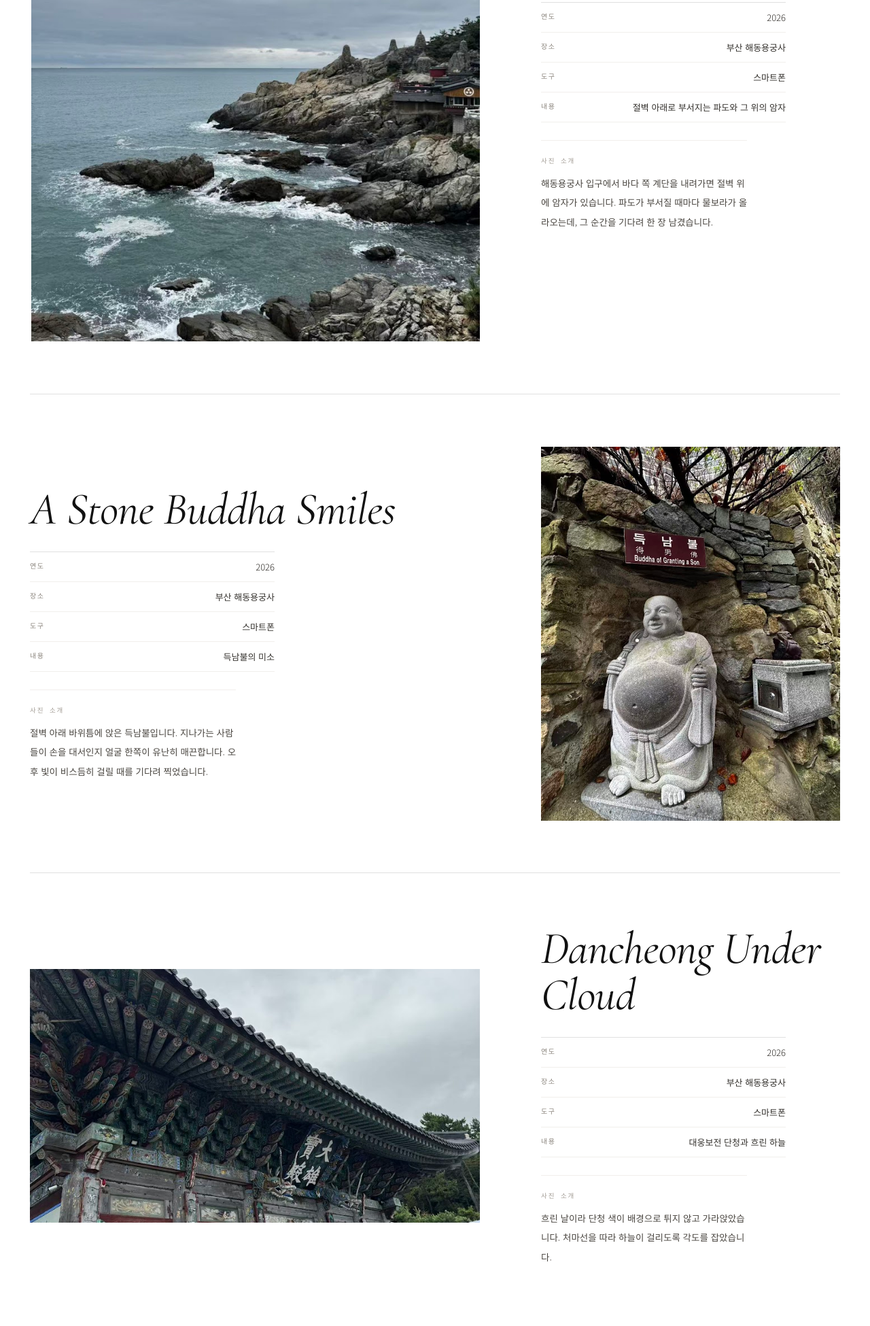
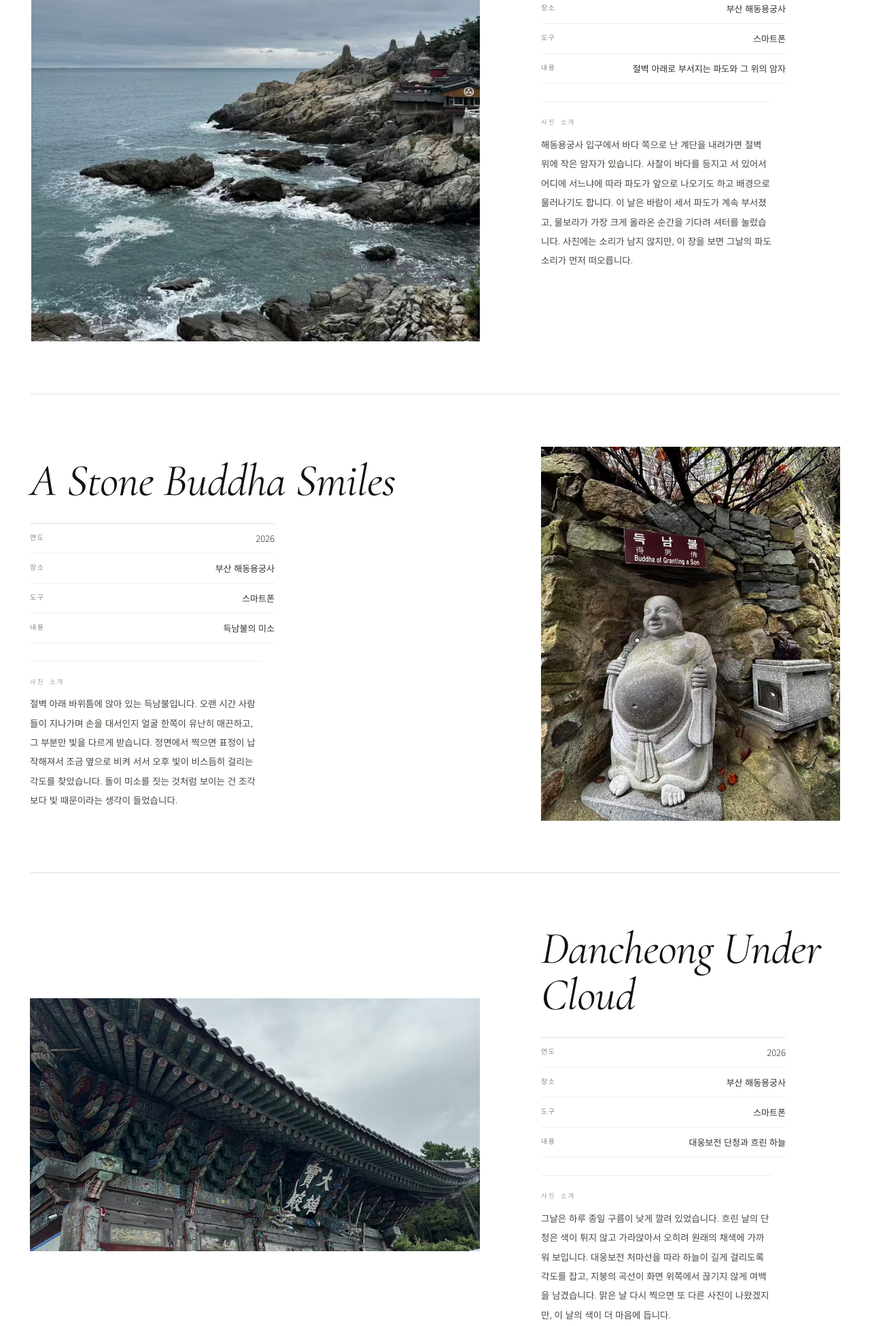
Before and after one commit to AVA-ash/qinhao-portfolio, a plain HTML site: page haedong.html in a window 1280 px wide. Shown: the part 788-2738 px from the top of the page at 68% size. Drawn offline with nearby package versions, Linux system fonts and the light colour scheme.

Commit message:
richer photo intros in Korean

```diff
--- a/haedong.html
+++ b/haedong.html
@@ -31,7 +31,7 @@
         <li><b>도구</b>스마트폰</li>
         <li><b>내용</b>절벽 아래로 부서지는 파도와 그 위의 암자</li>
       </ul>
-      <p class="note"><span class="note-label">사진 소개</span>해동용궁사 입구에서 바다 쪽 계단을 내려가면 절벽 위에 암자가 있습니다. 파도가 부서질 때마다 물보라가 올라오는데, 그 순간을 기다려 한 장 남겼습니다.</p>
+      <p class="note"><span class="note-label">사진 소개</span>해동용궁사 입구에서 바다 쪽으로 난 계단을 내려가면 절벽 위에 작은 암자가 있습니다. 사찰이 바다를 등지고 서 있어서 어디에 서느냐에 따라 파도가 앞으로 나오기도 하고 배경으로 물러나기도 합니다. 이 날은 바람이 세서 파도가 계속 부서졌고, 물보라가 가장 크게 올라온 순간을 기다려 셔터를 눌렀습니다. 사진에는 소리가 남지 않지만, 이 장을 보면 그날의 파도 소리가 먼저 떠오릅니다.</p>
     </div>
   </article>
 
@@ -45,7 +45,7 @@
         <li><b>도구</b>스마트폰</li>
         <li><b>내용</b>득남불의 미소</li>
       </ul>
-      <p class="note"><span class="note-label">사진 소개</span>절벽 아래 바위틈에 앉은 득남불입니다. 지나가는 사람들이 손을 대서인지 얼굴 한쪽이 유난히 매끈합니다. 오후 빛이 비스듬히 걸릴 때를 기다려 찍었습니다.</p>
+      <p class="note"><span class="note-label">사진 소개</span>절벽 아래 바위틈에 앉아 있는 득남불입니다. 오랜 시간 사람들이 지나가며 손을 대서인지 얼굴 한쪽이 유난히 매끈하고, 그 부분만 빛을 다르게 받습니다. 정면에서 찍으면 표정이 납작해져서 조금 옆으로 비켜 서서 오후 빛이 비스듬히 걸리는 각도를 찾았습니다. 돌이 미소를 짓는 것처럼 보이는 건 조각보다 빛 때문이라는 생각이 들었습니다.</p>
     </div>
   </article>
 
@@ -59,7 +59,7 @@
         <li><b>도구</b>스마트폰</li>
         <li><b>내용</b>대웅보전 단청과 흐린 하늘</li>
       </ul>
-      <p class="note"><span class="note-label">사진 소개</span>흐린 날이라 단청 색이 배경으로 튀지 않고 가라앉았습니다. 처마선을 따라 하늘이 걸리도록 각도를 잡았습니다.</p>
+      <p class="note"><span class="note-label">사진 소개</span>그날은 하루 종일 구름이 낮게 깔려 있었습니다. 흐린 날의 단청은 색이 튀지 않고 가라앉아서 오히려 원래의 채색에 가까워 보입니다. 대웅보전 처마선을 따라 하늘이 길게 걸리도록 각도를 잡고, 지붕의 곡선이 화면 위쪽에서 끊기지 않게 여백을 남겼습니다. 맑은 날 다시 찍으면 또 다른 사진이 나왔겠지만, 이 날의 색이 더 마음에 듭니다.</p>
     </div>
   </article>
 </section>
--- a/style.css
+++ b/style.css
@@ -64,7 +64,7 @@ a{color:inherit;text-decoration:none}
   font-size:13px;color:#33302c}
 .spec b{font-family:var(--mono);font-weight:400;font-size:10px;letter-spacing:.15em;text-transform:uppercase;color:#8a847c}
 .work .note{margin-top:26px;padding-top:20px;border-top:1px solid #f1efec;font-size:13.5px;line-height:2.1;
-  color:#4a4640;max-width:42ch}
+  color:#4a4640;max-width:47ch}
 .note-label{display:block;margin-bottom:8px;font-family:var(--mono);font-size:9.5px;letter-spacing:.2em;
   text-transform:uppercase;color:#a09a92}
 
```
Also changed, not shown: zhangzhou.html (+3 -3 lines).
